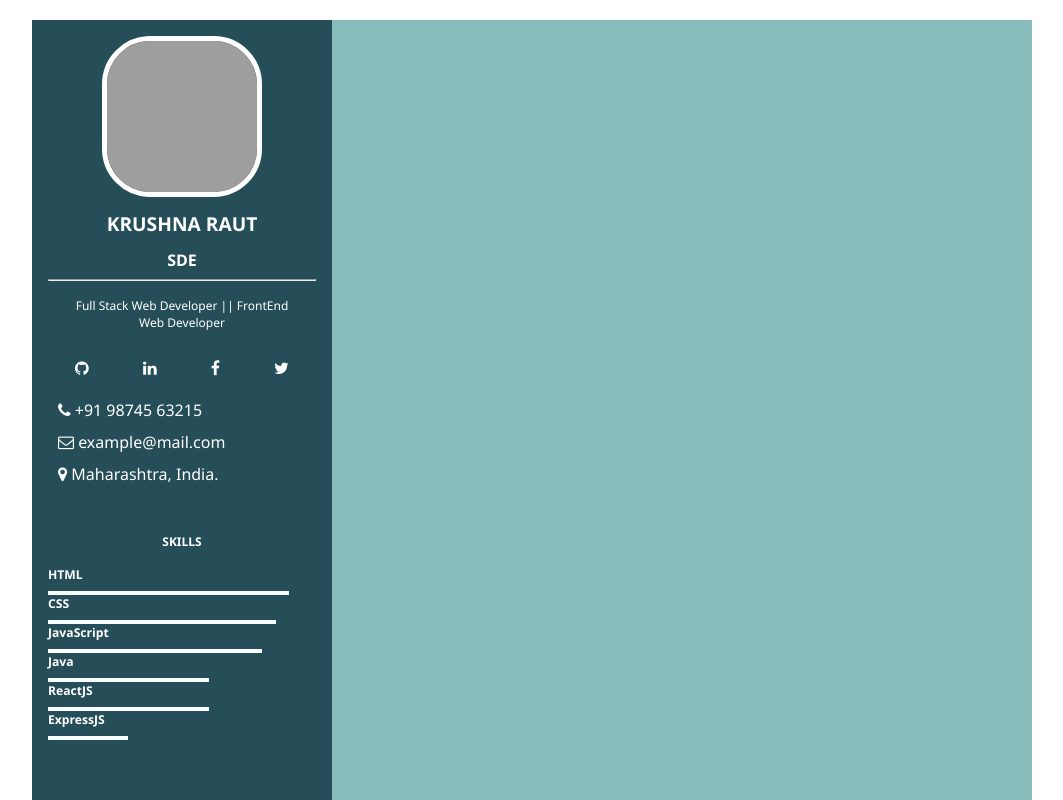
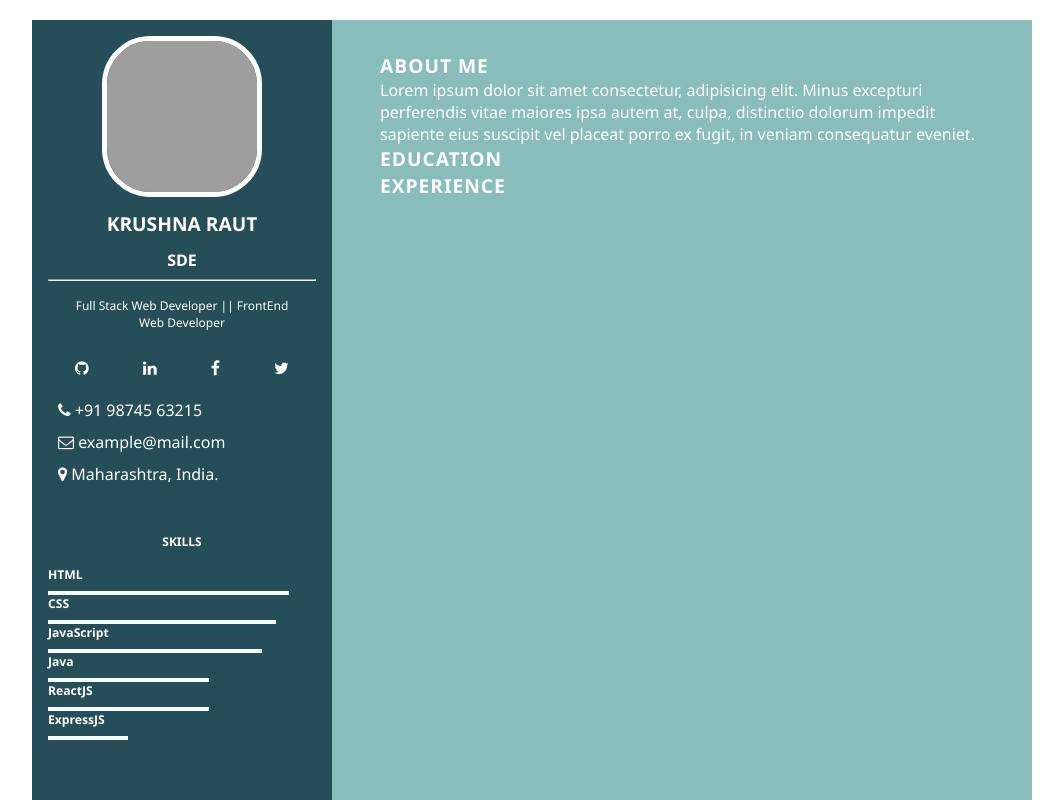
Before and after one commit to TechnicalShree/Responsive-CSS---Responsive-Resume-using-CSS-Grid---wxxgawgfk49t, a plain HTML site: page index.html in a window 1280 px wide. Shown: the top 800 px of the page, without its empty margins (108-1171 px from the left). Drawn offline with Linux system fonts and the light colour scheme; grey boxes are pictures that could not be loaded.

Commit message:
Right section added

```diff
--- a/index.html
+++ b/index.html
@@ -99,7 +99,18 @@
 
             <section class="right-section">
                 <div class="right-main-content">
+                    <div class="about sect">
+                        <h2 class="right-title">About Me</h2>
+                        <p class="para">Lorem ipsum dolor sit amet consectetur, adipisicing elit. Minus excepturi perferendis vitae maiores ipsa autem at, culpa, distinctio dolorum impedit sapiente eius suscipit vel placeat porro ex fugit, in veniam consequatur eveniet.</p>
+                    </div>
+                    <div class="education sect">
+                        <h2 class="right-title">Education</h2>
+                    </div>
+                    <div class="experience sect">
+                        <h2 class="right-title">Experience</h2>
 
+                    </div>
+                    <div class="Projects"></div>
                 </div>
             </section>
         </main>
--- a/style.css
+++ b/style.css
@@ -18,7 +18,8 @@ body {
   grid-template-columns: 300px 700px;
 }
 .left-section {
-  grid-column: span 1;
+  /* grid-area: 1 / 1 / 3 / 2; */
+  /* grid-column: span 1; */
   padding: 1rem;
   background-color: #264e58;
 }
@@ -77,6 +78,24 @@ body {
 }
 
 .right-section {
-  grid-column: span 1 / span 2;
+  /* grid-area: 1 / 2 / 3 / 3; */
+
+  /* grid-column: span 1 / span 2; */
   background-color: #88bdbb;
 }
+.right-main-content {
+  padding: 2rem 3rem;
+}
+.right-title {
+  text-transform: uppercase;
+  font-size: 1.2rem;
+  font-weight: 700;
+  padding: 0.5;
+  letter-spacing: 1px;
+}
+
+@media (max-width: 673px) {
+  .main-content {
+    grid-template-columns: repeat(1, 1fr);
+  }
+}
```
